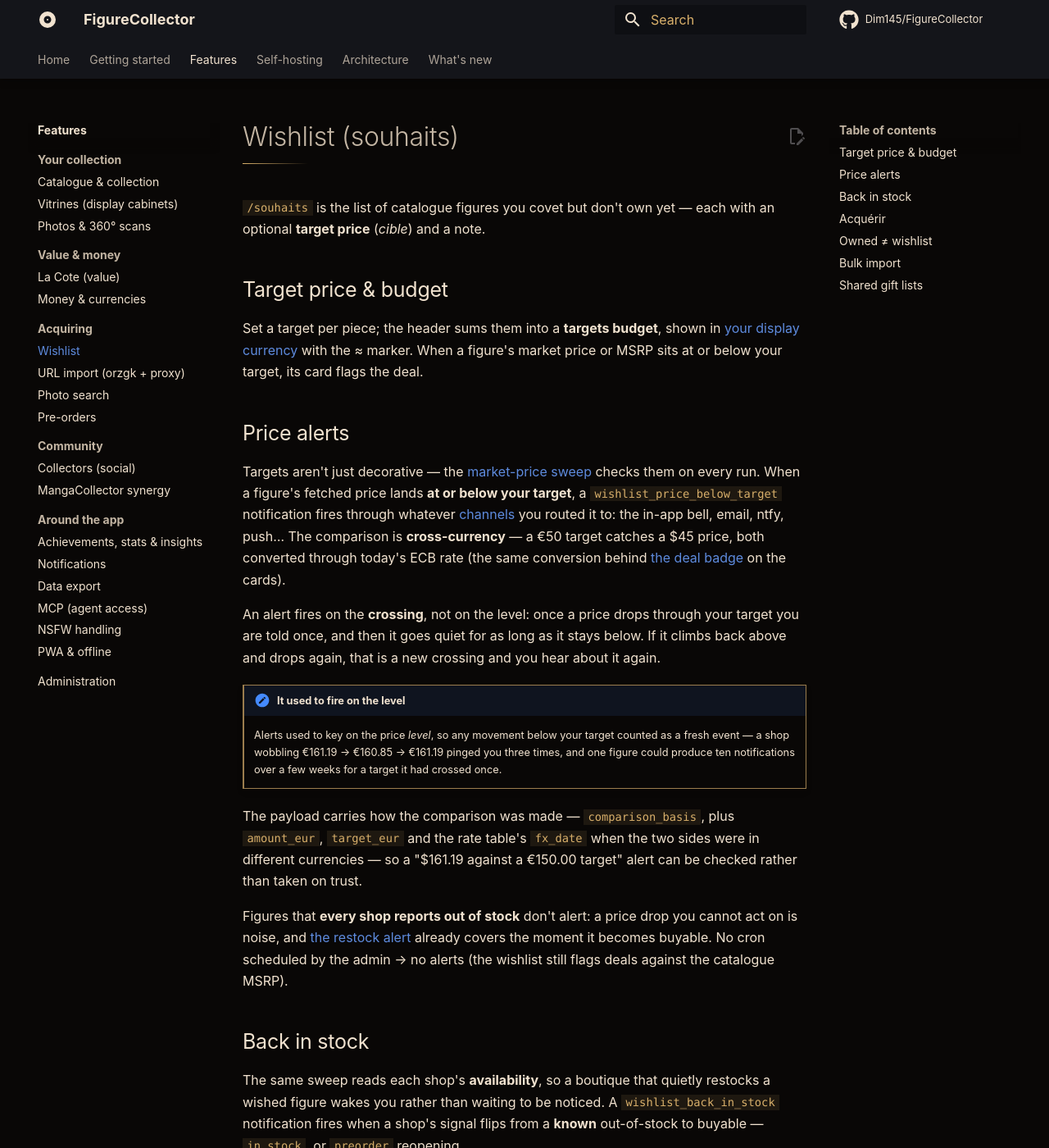
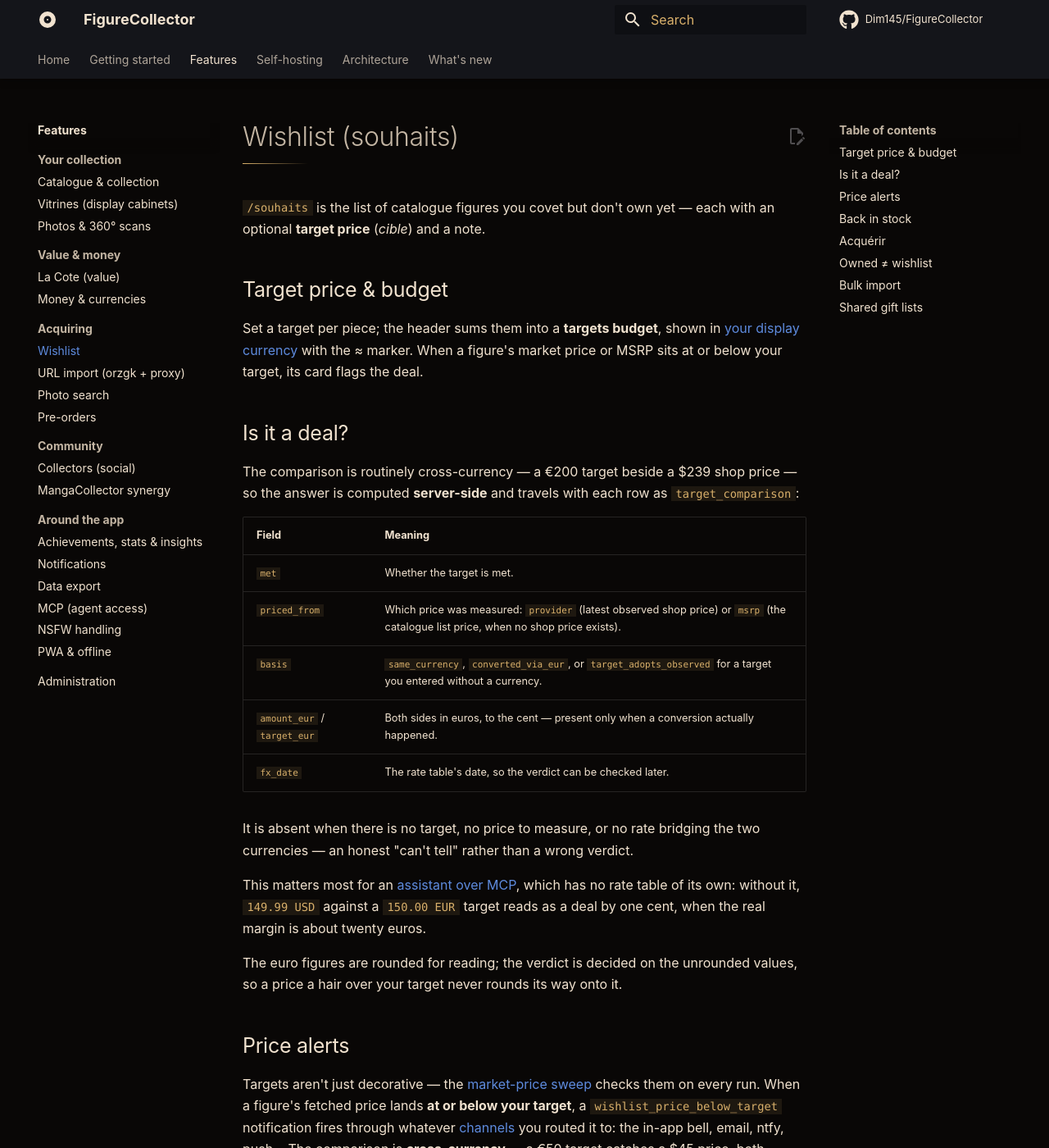
Before and after one commit to Dim145/FigureCollector, an MkDocs documentation site: the page built from docs/content/features/wishlist.md, in a window 1280 px wide and 1400 px high. Shown: the whole window at 82% size. Built offline with MkDocs 1.6.1 and Material for MkDocs 9.7.7, drawn with Linux system fonts in a browser that asks for light colours; comment, search, counter and statistics services are not loaded.

Commit message:
document the wishlist target comparison
A section on the wishlist page for `target_comparison` — the fields, when it is
absent, and why the euro figures are rounded while the verdict is not — plus a
line in the MCP reference's list of numbers that carry their own caveat,
pointing an agent at it instead of at a comparison it cannot make.

Co-Authored-By: Claude Opus 5 <noreply@anthropic.com>

```diff
--- a/docs/content/features/wishlist.md
+++ b/docs/content/features/wishlist.md
@@ -8,6 +8,31 @@ with an optional **target price** (*cible*) and a note.
 Set a target per piece; the header sums them into a **targets budget**, shown
 in [your display currency](currency.md) with the ≈ marker. When a figure's
 market price or MSRP sits at or below your target, its card flags the deal.
+
+## Is it a deal? { #target-comparison }
+
+The comparison is routinely cross-currency — a €200 target beside a $239 shop
+price — so the answer is computed **server-side** and travels with each row as
+`target_comparison`:
+
+| Field | Meaning |
+|---|---|
+| `met` | Whether the target is met. |
+| `priced_from` | Which price was measured: `provider` (latest observed shop price) or `msrp` (the catalogue list price, when no shop price exists). |
+| `basis` | `same_currency`, `converted_via_eur`, or `target_adopts_observed` for a target you entered without a currency. |
+| `amount_eur` / `target_eur` | Both sides in euros, to the cent — present only when a conversion actually happened. |
+| `fx_date` | The rate table's date, so the verdict can be checked later. |
+
+It is absent when there is no target, no price to measure, or no rate bridging
+the two currencies — an honest "can't tell" rather than a wrong verdict.
+
+This matters most for an [assistant over MCP](mcp.md), which has no rate table
+of its own: without it, `149.99 USD` against a `150.00 EUR` target reads as a
+deal by one cent, when the real margin is about twenty euros.
+
+The euro figures are rounded for reading; the verdict is decided on the
+unrounded values, so a price a hair over your target never rounds its way onto
+it.
 
 ## Price alerts
 
```
Also changed, not shown: docs/content/features/mcp.md (+7 -0 lines).
